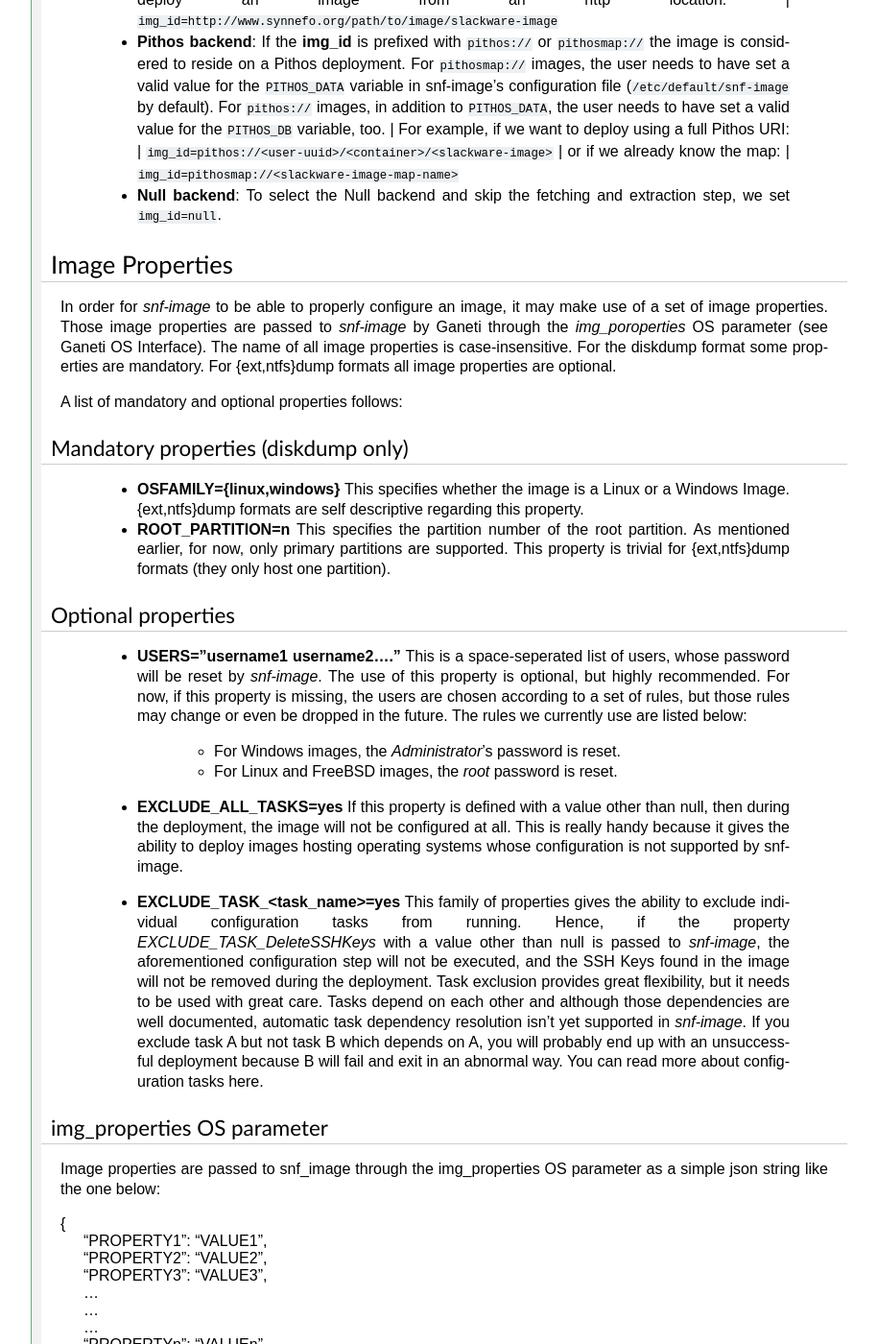
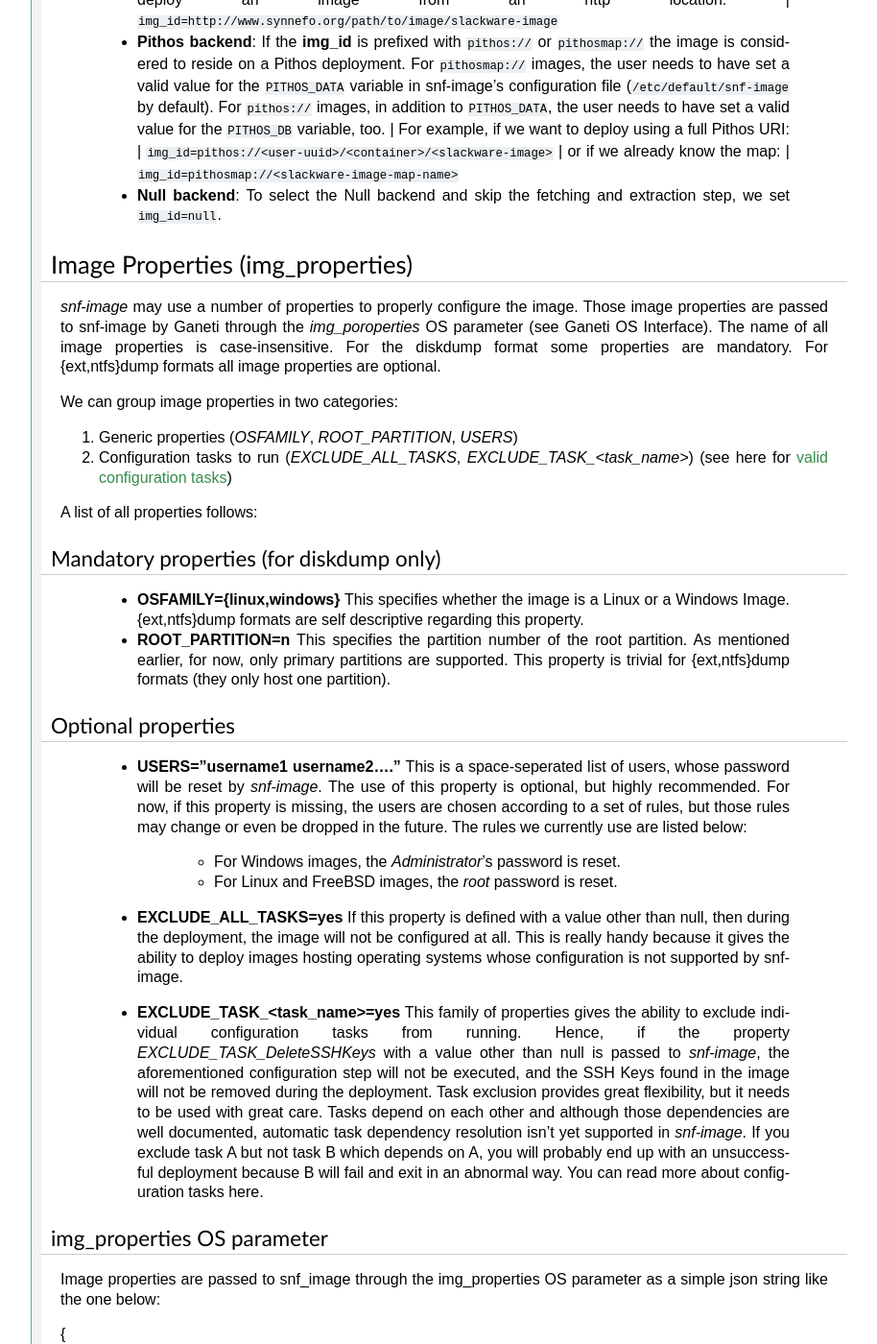
Before and after one commit to grnet/snf-image, a Sphinx documentation site: the page built from docs/usage.rst, in a window 1280 px wide and 1400 px high, scrolled down 857 px. Shown: the whole window at 96% size, without its empty margins (187-1101 px from the left). Built offline with Sphinx 7.4.7, drawn with Linux system fonts in a browser that asks for light colours; some of the changed text lies outside the part shown.

Commit message:
docs: update Image Properties section

```diff
--- a/docs/usage.rst
+++ b/docs/usage.rst
@@ -81,20 +81,25 @@ to be used. If no prefix is used, it defaults to the local backend:
 
 .. _image-properties:
 
-Image Properties
-^^^^^^^^^^^^^^^^
+Image Properties (img_properties)
+^^^^^^^^^^^^^^^^^^^^^^^^^^^^^^^^^
 
-In order for *snf-image* to be able to properly configure an image, it may make
-use of a set of image properties. Those image properties are passed to
-*snf-image* by Ganeti through the *img_poroperties* OS parameter (see Ganeti OS
-Interface). The name of all image properties is case-insensitive. For the
-diskdump format some properties are mandatory. For {ext,ntfs}dump formats all
-image properties are optional.
+*snf-image* may use a number of properties to properly configure the image.
+Those image properties are passed to snf-image by Ganeti through the
+*img_poroperties* OS parameter (see Ganeti OS Interface). The name of all image
+properties is case-insensitive. For the diskdump format some properties are
+mandatory. For {ext,ntfs}dump formats all image properties are optional.
 
-A list of mandatory and optional properties follows:
+We can group image properties in two categories:
 
-Mandatory properties (diskdump only)
-++++++++++++++++++++++++++++++++++++
+1. Generic properties (*OSFAMILY*, *ROOT_PARTITION*, *USERS*)
+2. Configuration tasks to run (*EXCLUDE_ALL_TASKS*, *EXCLUDE_TASK_<task_name>*)
+   (see here for :ref:`valid configuration tasks <image-configuration-tasks>`)
+
+A list of all properties follows:
+
+Mandatory properties (for diskdump only)
+++++++++++++++++++++++++++++++++++++++++
 
  * **OSFAMILY={linux,windows}**
    This specifies whether the image is a Linux or a Windows Image.
@@ -136,9 +141,8 @@ Optional properties
    will probably end up with an unsuccessful deployment because B will fail and
    exit in an abnormal way. You can read more about configuration tasks here.
 
-
 img_properties OS parameter
-+++++++++++++++++++++++++++++++
++++++++++++++++++++++++++++
 
 Image properties are passed to snf_image through the img_properties OS
 parameter as a simple json string like the one below:
@@ -154,15 +158,17 @@ parameter as a simple json string like the one below:
 | }
 
 
-A real life example for creating a new ganeti instance and passing image
-properties to snf-image would probably look more like this:
+A real life example for creating a new Ganeti instance and passing image
+properties to snf-image looks like this:
 
-``gnt-instance add -O img_properties='{"OSFAMILY":"linux"\,"ROOT_PARTITION":"2"\,"USERS":"root guest"}',img_format=diskdump...``
+.. code-block:: console
+
+   ``gnt-instance add -O img_properties='{"OSFAMILY":"linux"\,"ROOT_PARTITION":"2"\,"USERS":"root guest"}',img_format=diskdump,img_id=...``
 
 .. _image-personality:
 
-Personality OS Parameter
-^^^^^^^^^^^^^^^^^^^^^^^^
+Image Personality (img_personality)
+^^^^^^^^^^^^^^^^^^^^^^^^^^^^^^^^^^^
 
 This parameter is an extension of the Server Personality notation proposed by
 the OpenStack Compute API v1.1 and defines a list of files to be injected into
```
